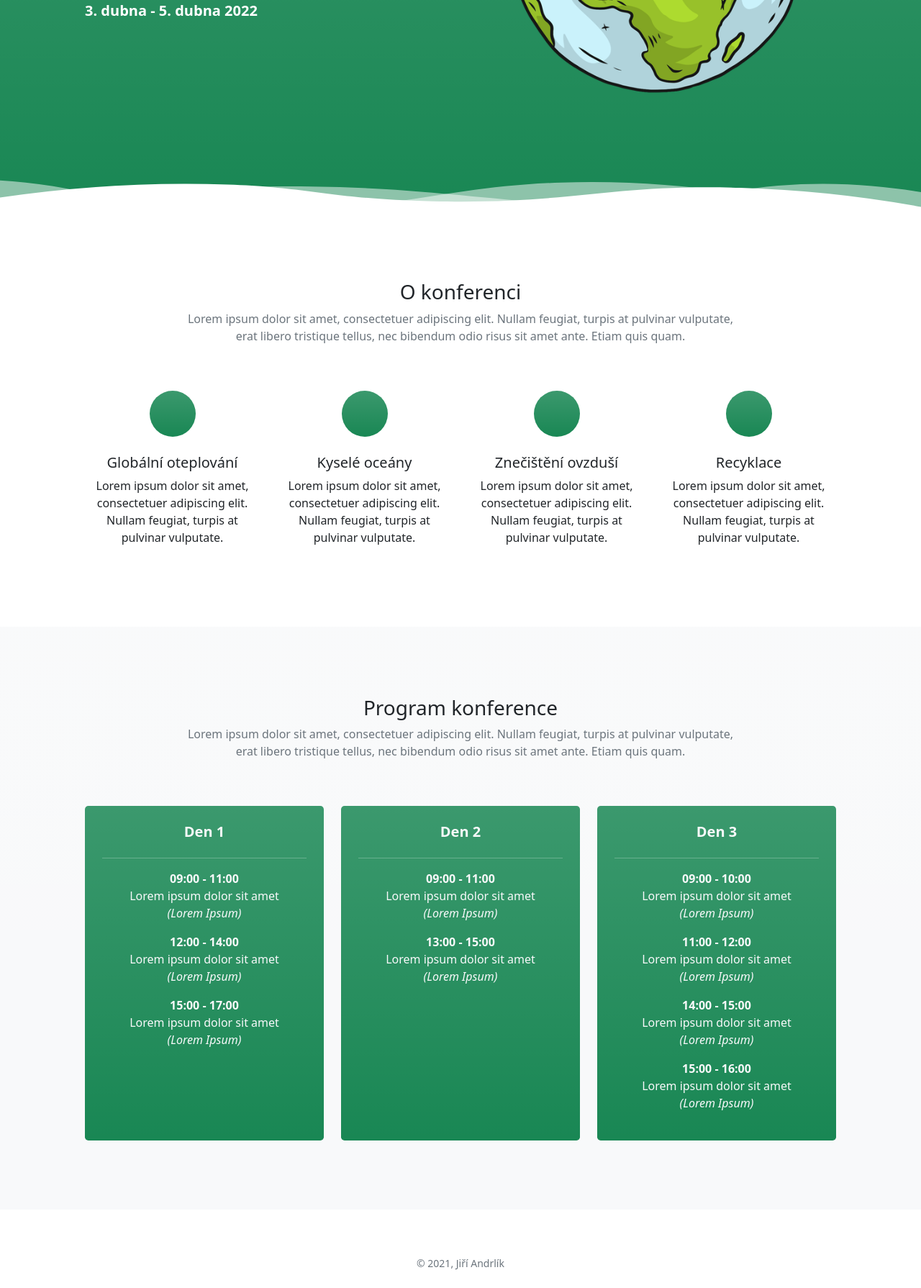
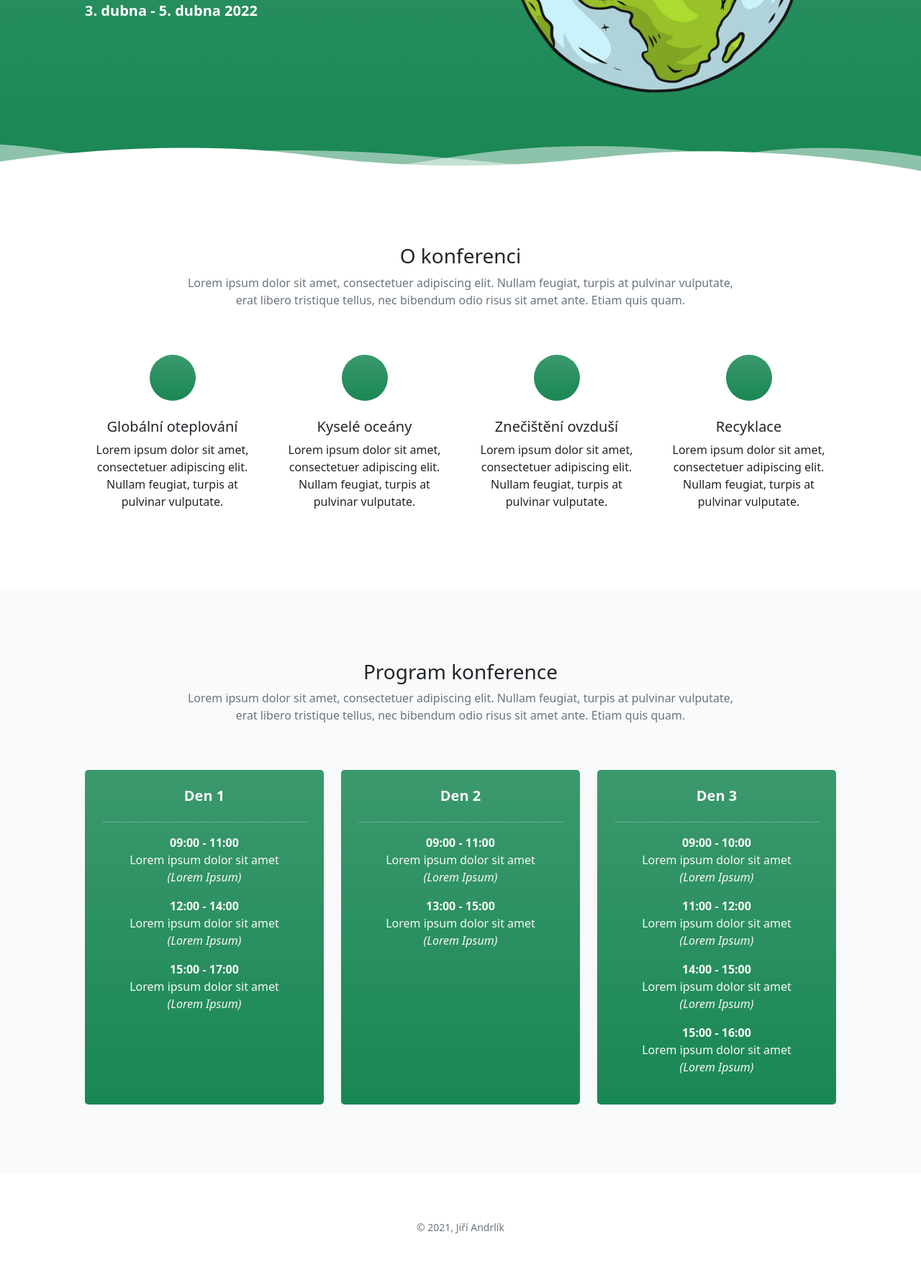
Before and after one commit to andrlikjirka/kiv-web-sp, a PHP site: page /UI/index.html in a window 1280 px wide. Shown: the part 397-2187 px from the top of the page at 72% size. After the commit the page ends 2112 px from the top, so only its background shows below. Run offline with PHP 8.4, Linux system fonts and the light colour scheme; some libraries are stand-ins or nearby versions.

Commit message:
update styly.css Pridan styl pro svg border mezi prvni a druhou sekci

```diff
--- a/UI/styly.css
+++ b/UI/styly.css
@@ -9,3 +9,15 @@ body {
     justify-content: center;
     align-items: center;
 }
+
+section {
+    position: relative;
+}
+
+.svg-border-waves svg {
+    position: absolute;
+    bottom: 0;
+    left: 0;
+    width: 100%;
+
+}
```
